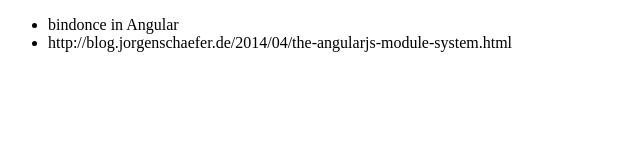
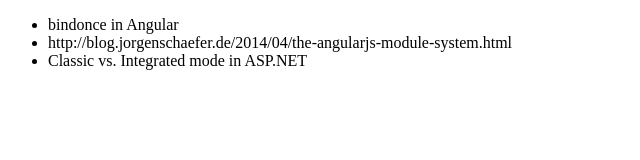
Before and after one commit to lasl321/lasl321.github.io, a plain HTML site: page todo.html in a window 1280 px wide. Shown: the whole page, without its empty margins (0-640 px from the left). Drawn offline with Linux system fonts and the light colour scheme.

Commit message:
Added item.

```diff
--- a/todo.html
+++ b/todo.html
@@ -7,6 +7,7 @@
     <ul>
             <li>bindonce in Angular</li>
             <li>http://blog.jorgenschaefer.de/2014/04/the-angularjs-module-system.html</li>
+            <li>Classic vs. Integrated mode in ASP.NET</li>
     </ul>
 </body>
 </html>
```
